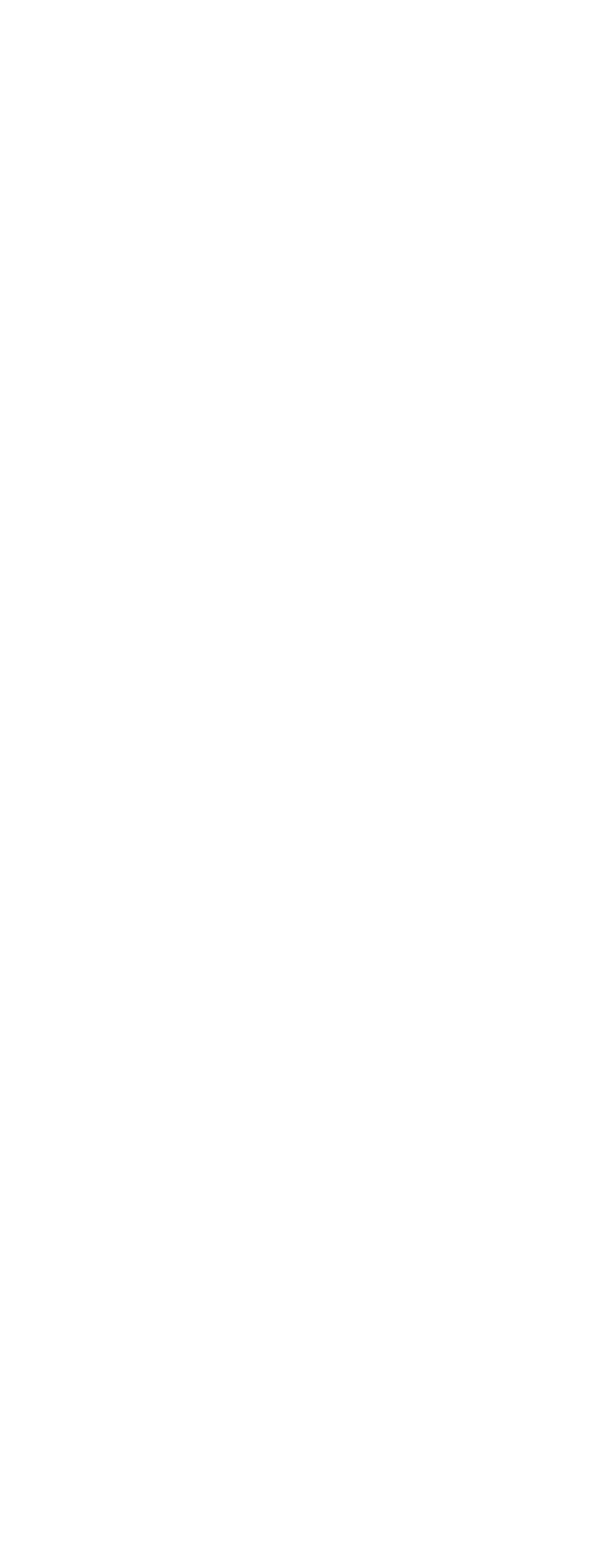
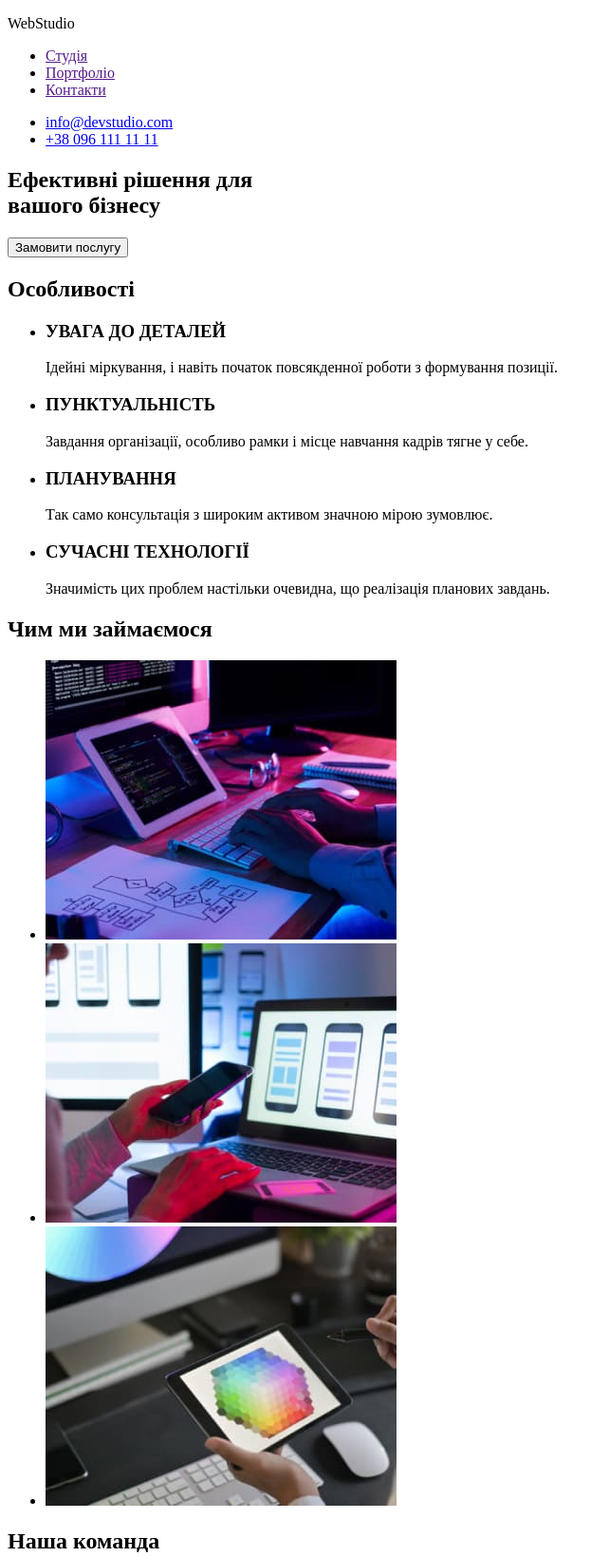
Before and after one commit to RuslanDurman/goit-markup-hw-01, a plain HTML site: page index.html in a window 1280 px wide. Shown: the top 1639 px of the page at 95% size, without its empty margins (0-642 px from the left). Before the commit the page ends 800 px from the top, so only its background shows below. Drawn offline with Linux system fonts and the light colour scheme.

Commit message:
Створює семантичну розмітку ДЗ№1
ДЗ №1

```diff
--- a/index.html
+++ b/index.html
@@ -1,12 +1,115 @@
 <!DOCTYPE html>
-<html lang="en">
+<html lang="uk">
 <head>
     <meta charset="UTF-8">
     <meta http-equiv="X-UA-Compatible" content="IE=edge">
     <meta name="viewport" content="width=device-width, initial-scale=1.0">
-    <title>Document</title>
+    <title>WebStudio</title>
 </head>
 <body>
 
+    <!-- Шапка сайту-->
+
+    <header>
+        <p>WebStudio</p>
+        <nav>
+            <ul>
+                <li><a href="">Студія</a></li>
+                <li><a href="">Портфоліо</a></li>
+                <li><a href="">Контакти</a></li>
+            </ul>
+        </nav>
+            <ul>
+                <li><a href="mailto:info@devstudio.com">info@devstudio.com</a></li>
+                <li><a href="tel:+380961111111">+38 096 111 11 11</a></li>
+            </ul>
+    </header>
+
+    <!-- Основна інформація сайту -->
+
+    <main>
+
+        <!-- Герой-секція -->
+
+        <section>
+            <h1>Ефективні рішення для<br> вашого бізнесу</h1>
+            <button type="button">Замовити послугу</button>
+        </section>
+
+        <!-- Особливості -->
+
+        <section>
+            <!-- Прихований заголовок -->
+            <h2>Особливості</h2>
+            <ul>
+                <li>
+                    <h3>УВАГА ДО ДЕТАЛЕЙ</h3>
+                    <p>Ідейні міркування, і навіть початок повсякденної роботи з формування позиції.</p>
+                </li>
+                <li>
+                    <h3>ПУНКТУАЛЬНІСТЬ</h3>
+                    <p>Завдання організації, особливо рамки і місце навчання кадрів тягне у себе.</p>
+                </li>
+                <li>
+                    <h3>ПЛАНУВАННЯ</h3>
+                    <p>Так само консультація з широким активом значною мірою зумовлює.</p>
+                </li>
+                <li>
+                    <h3>СУЧАСНІ ТЕХНОЛОГІЇ</h3>
+                    <p>Значимість цих проблем настільки очевидна, що реалізація планових завдань.</p>
+                </li>
+            </ul>
+        </section>
+
+        <!-- Чим ми займаємося -->
+
+        <section>
+            <h2>Чим ми займаємося</h2>
+            <ul>
+                <li><a href=""><img width="370" src="./images/what_we_do_1.jpg" alt="Розробка сайтів, програмування"></a></li>
+                <li><a href=""><img width="370" src="./images/what_we_do_2.jpg" alt="Розробка мобільних додатків"></a></li>
+                <li><a href=""><img width="370" src="./images/what_we_do_3.jpg" alt="Розробка дизайну"></a></li>
+            </ul>
+        </section>
+
+        <!-- Наша команда -->
+
+        <section>
+            <h2>Наша команда</h2>
+            <ul>
+                <li>
+                    <img width="270" src="./images/team_member_1.jpg" alt="фото Ігор Дем'яненко">
+                    <h3>Ігор Дем'яненко</h3>
+                    <p lang="en">Product Designer</p>
+                </li>
+                <li>
+                    <img width="270" src="./images/team_member_2.jpg" alt="фото Ольга Рєпіна">
+                    <h3>Ольга Рєпіна</h3>
+                    <p lang="en">Frontend Developer</p>
+                </li>
+                <li>
+                    <img width="270" src="./images/team_member_3.jpg" alt="фото Микола Тарасов">
+                    <h3>Микола Тарасов</h3>
+                    <p lang="en">Marketing</p>
+                </li>
+                <li>
+                    <img width="270" src="./images/team_member_4.jpg" alt="фото Михайло Єрмаков">
+                    <h3>Михайло Єрмаков</h3>
+                    <p lang="en">UI Designer</p>
+                </li>
+            </ul>
+        </section>
+    </main>
+
+    <!-- Підвал сайту -->
+
+    <footer>
+        <p>WebStudio</p>
+        <address>
+            м. Київ, пр-т Лесі Українки, 26 <br>
+            <a href="mailto:info@devstudio.com">info@devstudio.com</a><br>
+            <a href="tel:+380961111111">+38 096 111 11 11</a>
+        </address>
+    </footer>
 </body>
 </html>
```
